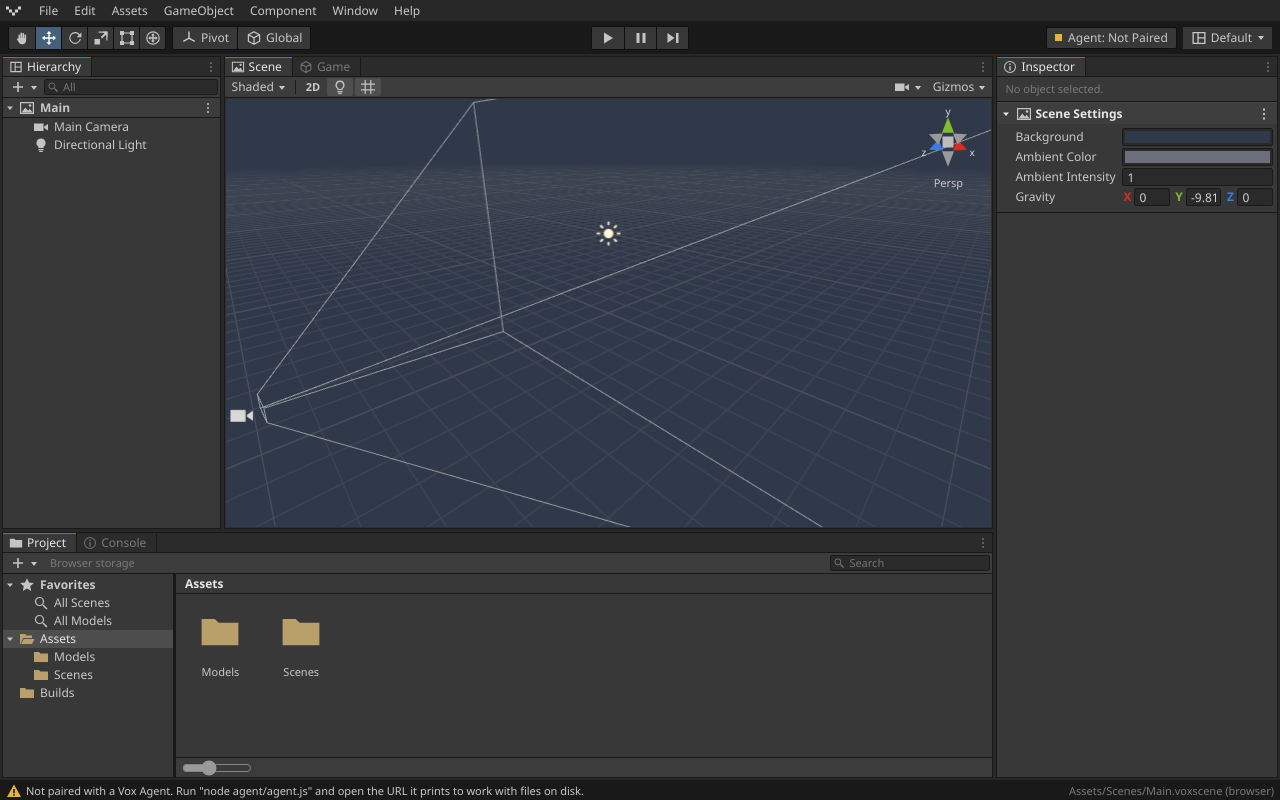
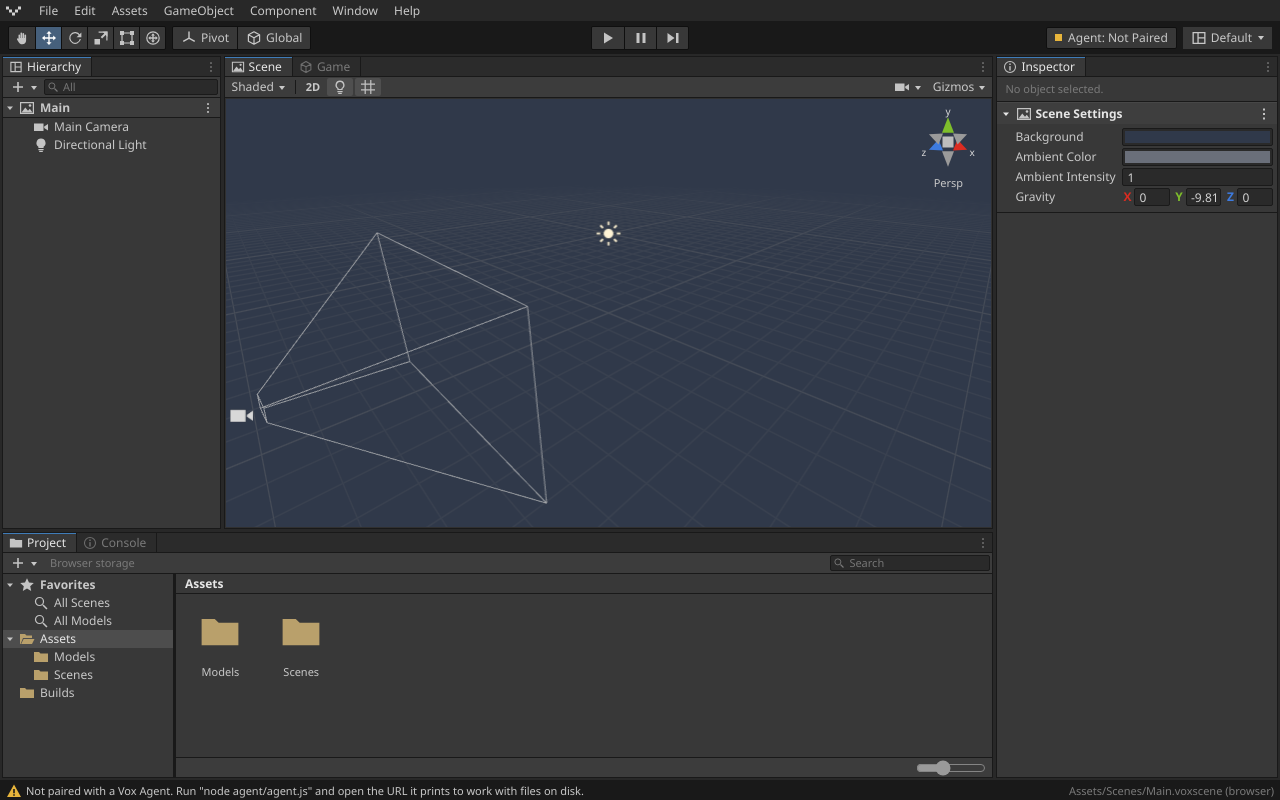
Before and after one commit to Flotrpy/Vox-Studio, a website: page studio/index.html in a window 1280 px wide. Drawn offline with Linux system fonts and the light colour scheme.

Commit message:
Tone down grid density and shorten camera frustum gizmo

```diff
--- a/studio/css/panels.css
+++ b/studio/css/panels.css
@@ -3,6 +3,10 @@
 .grow {
   flex: 1;
   min-width: 0;
+}
+
+.spacer {
+  flex: 1;
 }
 
 .panel-toolbar .search {
--- a/studio/js/viewport/grid.js
+++ b/studio/js/viewport/grid.js
@@ -31,7 +31,7 @@
     float major = gridLine(coord, 10.0);
     float dist = distance(uCamera, vWorld);
     float fade = 1.0 - smoothstep(uFade * 0.35, uFade, dist);
-    float alpha = max(minor * 0.22, major * 0.42) * fade;
+    float alpha = max(minor * 0.16, major * 0.34) * fade;
     if (alpha < 0.01) discard;
     gl_FragColor = vec4(uColor, alpha);
   }
@@ -75,6 +75,6 @@
     if (this.plane === 'xy') this.mesh.position.set(snap(p.x), snap(p.y), 0);
     else this.mesh.position.set(snap(p.x), 0, snap(p.z));
     this.material.uniforms.uCamera.value.copy(p);
-    this.material.uniforms.uFade.value = Math.max(30, distance * 12);
+    this.material.uniforms.uFade.value = Math.max(25, distance * 5);
   }
 }
--- a/studio/js/viewport/helpers.js
+++ b/studio/js/viewport/helpers.js
@@ -99,7 +99,7 @@
   updateFrustum(item, obj, aspect) {
     const c = item.cameraSettings;
     const near = Math.max(0.01, c.near);
-    const far = Math.min(c.far, 12);
+    const far = Math.min(c.far, 4);
     const corners = (d) => {
       const hh = c.orthographic ? c.size : Math.tan((c.fov * Math.PI) / 360) * d;
       const hw = hh * aspect;
```
